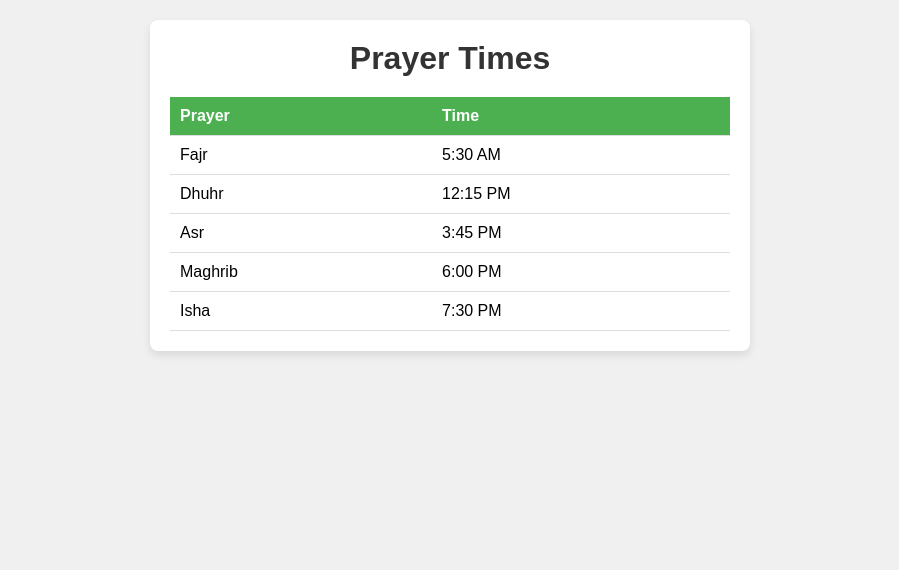
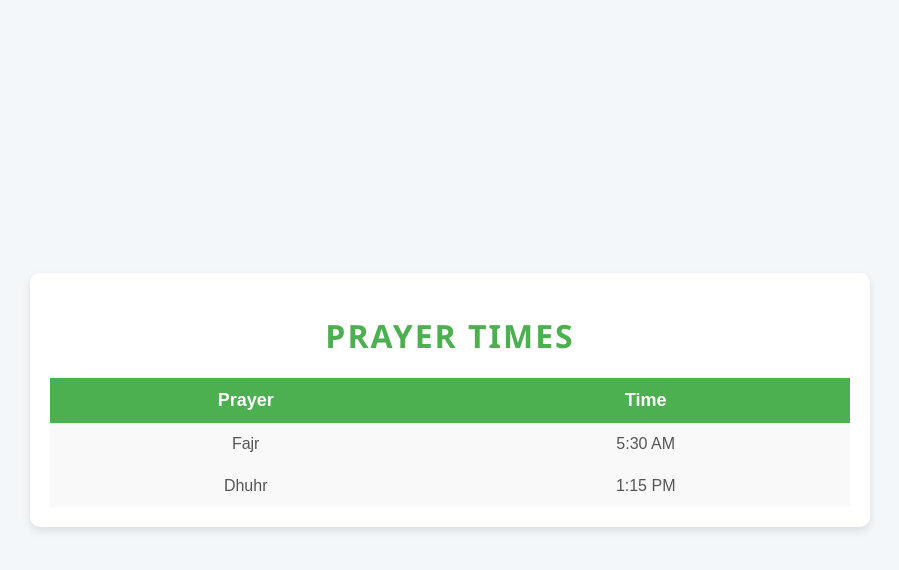
Before and after one commit to Abdullah92266/prayer-times, a plain HTML site: page index.html in a window 1280 px wide. Shown: the whole page, without its empty margins (190-1089 px from the left). Drawn offline with Linux system fonts and the light colour scheme.

Commit message:
Add files via upload

```diff
--- a/index.html
+++ b/index.html
@@ -1,17 +1,14 @@
 <!DOCTYPE html>
 <html lang="en">
 <head>
-    <link rel="stylesheet" href="styles.css">
     <meta charset="UTF-8">
     <meta name="viewport" content="width=device-width, initial-scale=1.0">
     <title>Prayer Times</title>
-    <link rel="stylesheet" href="styles.css">
+    <link rel="stylesheet" href="styles.css">  <!-- Link to the CSS file -->
 </head>
 <body>
-
     <div class="container">
         <h1>Prayer Times</h1>
-
         <table>
             <thead>
                 <tr>
@@ -26,23 +23,6 @@
                 </tr>
                 <tr>
                     <td>Dhuhr</td>
-                    <td>12:15 PM</td>
+                    <td>1:15 PM</td>
                 </tr>
                 <tr>
-                    <td>Asr</td>
-                    <td>3:45 PM</td>
-                </tr>
-                <tr>
-                    <td>Maghrib</td>
-                    <td>6:00 PM</td>
-                </tr>
-                <tr>
-                    <td>Isha</td>
-                    <td>7:30 PM</td>
-                </tr>
-            </tbody>
-        </table>
-    </div>
-
-</body>
-</html>
--- a/styles.css
+++ b/styles.css
@@ -1,52 +1,94 @@
-/* Global reset */
-* {
+/* Body styling */
+body {
+    font-family: 'Arial', sans-serif; /* Clean font */
+    background-color: #f4f7f9; /* Light gray background */
+    color: #333; /* Dark text for good contrast */
     margin: 0;
     padding: 0;
-    box-sizing: border-box;
+    display: flex;
+    justify-content: center;
+    align-items: center;
+    height: 100vh;
 }
 
-/* Body styling */
-body {
-    font-family: Arial, sans-serif;
-    background-color: #f0f0f0;
+/* Main container */
+.container {
+    background-color: #ffffff; /* White background for the table */
+    border-radius: 10px; /* Rounded corners */
+    box-shadow: 0 4px 8px rgba(0, 0, 0, 0.1); /* Soft shadow for a 3D effect */
     padding: 20px;
+    width: 80%;
+    max-width: 800px;
+    text-align: center;
 }
 
-/* Container for centering the content */
-.container {
-    max-width: 600px;
-    margin: 0 auto;
-    background-color: #fff;
-    padding: 20px;
-    border-radius: 8px;
-    box-shadow: 0 4px 8px rgba(0, 0, 0, 0.1);
+/* Heading Styling */
+h1 {
+    font-family: 'Segoe UI', Tahoma, Geneva, Verdana, sans-serif; /* Modern font for heading */
+    color: #4CAF50; /* Green color for the heading */
+    text-transform: uppercase;
+    letter-spacing: 2px;
 }
 
-/* Header styling */
-h1 {
-    text-align: center;
-    margin-bottom: 20px;
-    color: #333;
-}
-
-/* Table styling */
+/* Table Styling */
 table {
     width: 100%;
     border-collapse: collapse;
     margin-top: 20px;
 }
 
-th, td {
-    padding: 10px;
-    text-align: left;
-    border-bottom: 1px solid #ddd;
+/* Table Header */
+th {
+    background-color: #4CAF50; /* Green background for header */
+    color: white; /* White text */
+    padding: 12px;
+    font-size: 18px;
 }
 
-th {
-    background-color: #4CAF50;
-    color: white;
+/* Table Data */
+td {
+    background-color: #f9f9f9; /* Light gray background for data */
+    color: #555; /* Slightly lighter text for table data */
+    padding: 12px;
+    font-size: 16px;
+    text-align: center;
 }
 
+/* Hover Effect for Table Rows */
 tr:hover {
-    background-color: #f5f5f5;
+    background-color: #f1f1f1; /* Change background when hovering over a row */
+    cursor: pointer; /* Change cursor to indicate interactivity */
 }
+
+/* Button Styling */
+button {
+    background-color: #4CAF50; /* Green background for button */
+    color: white;
+    border: none;
+    padding: 10px 20px;
+    font-size: 16px;
+    border-radius: 5px; /* Rounded corners */
+    cursor: pointer;
+    margin-top: 20px;
+    transition: background-color 0.3s ease;
+}
+
+/* Button Hover Effect */
+button:hover {
+    background-color: #45a049; /* Darker green on hover */
+}
+
+/* Responsive Design: For mobile devices */
+@media (max-width: 768px) {
+    .container {
+        padding: 15px;
+    }
+
+    table {
+        font-size: 14px;
+    }
+
+    h1 {
+        font-size: 22px;
+    }
+}
```
